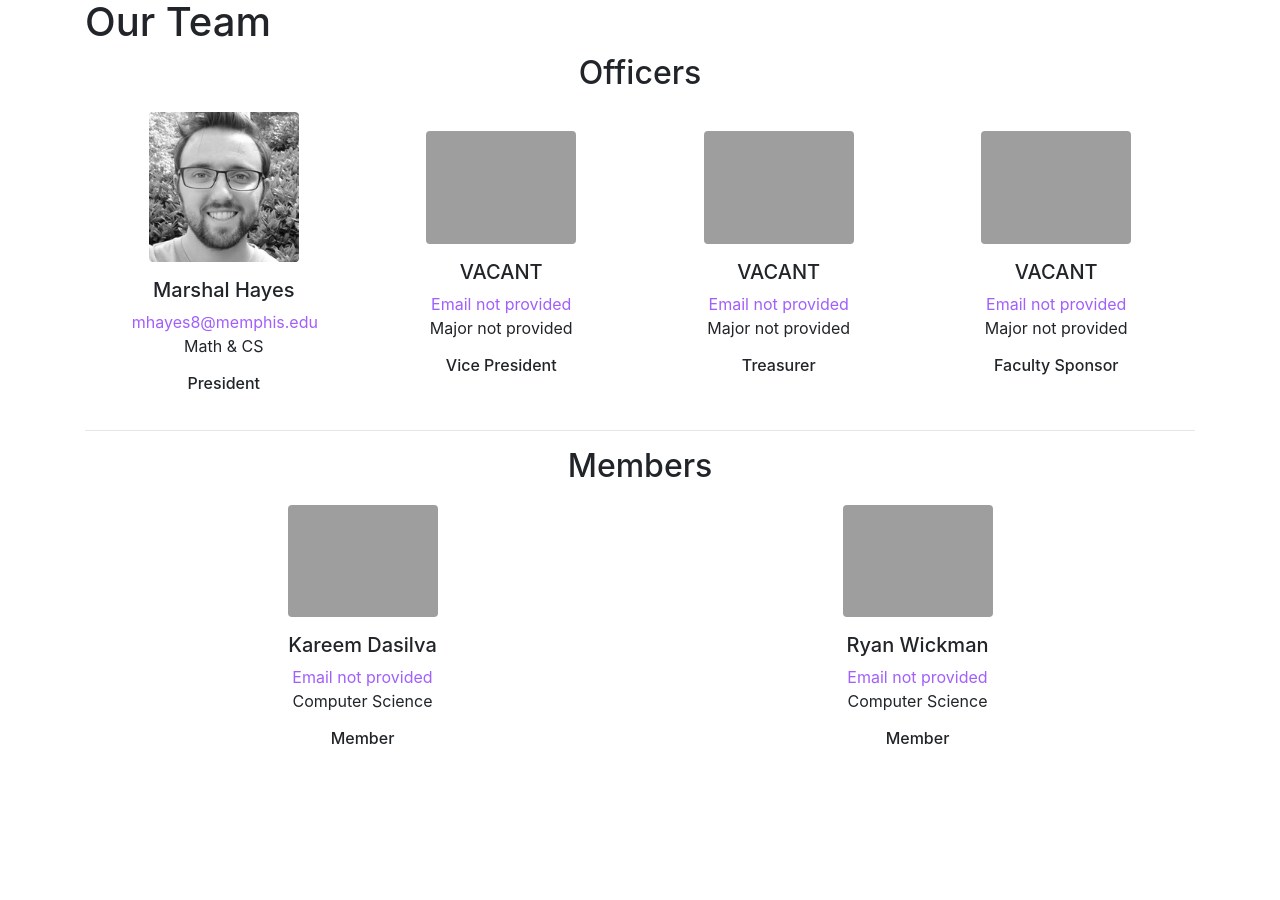
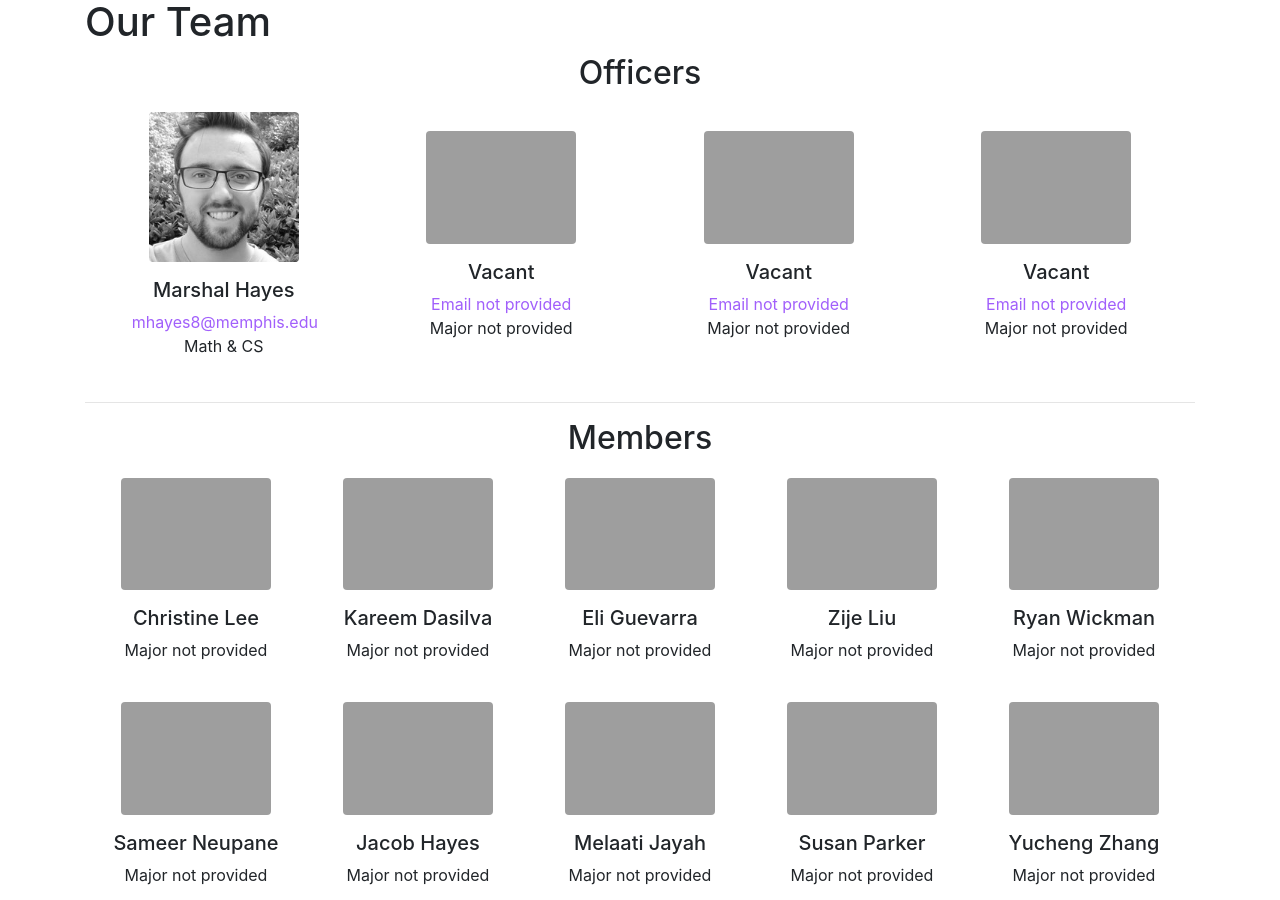
Before and after one commit to mluofm/mluofm.github.io, a Jekyll site: the page built from about.html, in a window 1280 px wide and 900 px high, scrolled down 749 px. Built offline with Jekyll 4.4.1, drawn with Linux system fonts in a browser that asks for light colours; nearby versions of some CDN libraries; before the commit the page ends 1518 px from its top, so only the background shows below that; some of the changed text lies outside the part shown.

Commit message:
updating team file to reflect current members

```diff
--- a/_data/team.yml
+++ b/_data/team.yml
@@ -1,20 +1,62 @@
 officers:
-  - title: President
+  - role: President
     name: Marshal Hayes
     major: Math & CS
     email: mhayes8@memphis.edu
     image: "assets/images/marshal.jpeg"
-  - title: Vice President
-    name: VACANT
-  - title: Treasurer
-    name: VACANT
-  - title: Faculty Sponsor
-    name: VACANT
+  - role: Vice President
+    name: Vacant
+  - role: Treasurer
+    name: Vacant
+  - role: Faculty Sponsor
+    name: Vacant
 
 members:
+  - name: Christine Lee
+    major:
+    role:
+    email: ""
   - name: Kareem Dasilva
-    major: Computer Science
-    title: Member
+    major:
+    role:
+    email: ""
+  - name: Eli Guevarra
+    major:
+    role:
+    email: ""
+  - name: Zije Liu
+    major:
+    role:
+    email: ""
   - name: Ryan Wickman
-    title: Member
-    major: Computer Science
+    major:
+    role:
+    email: ""
+  - name: Sameer Neupane
+    major:
+    role:
+    email: ""
+  - name: Jacob Hayes
+    major:
+    role:
+    email: ""
+  - name: Melaati Jayah
+    major:
+    role:
+    email: ""
+  - name: Susan Parker
+    major:
+    role:
+    email: ""
+  - name: Yucheng Zhang
+    major:
+    role:
+    email: ""
+  - name: Rick DeSaussure
+    major:
+    role:
+    email: ""
+  - name: Carrie Atkins
+    major:
+    role:
+    email: ""
```
